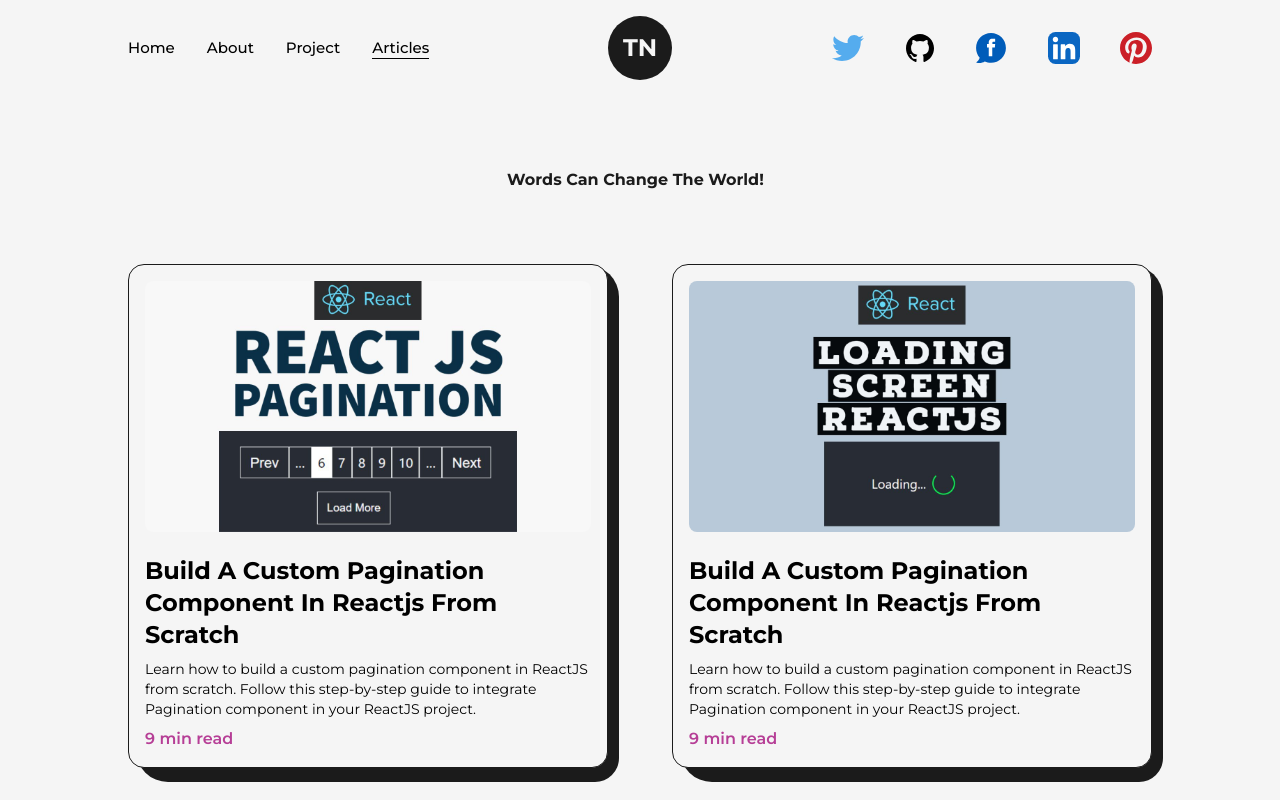
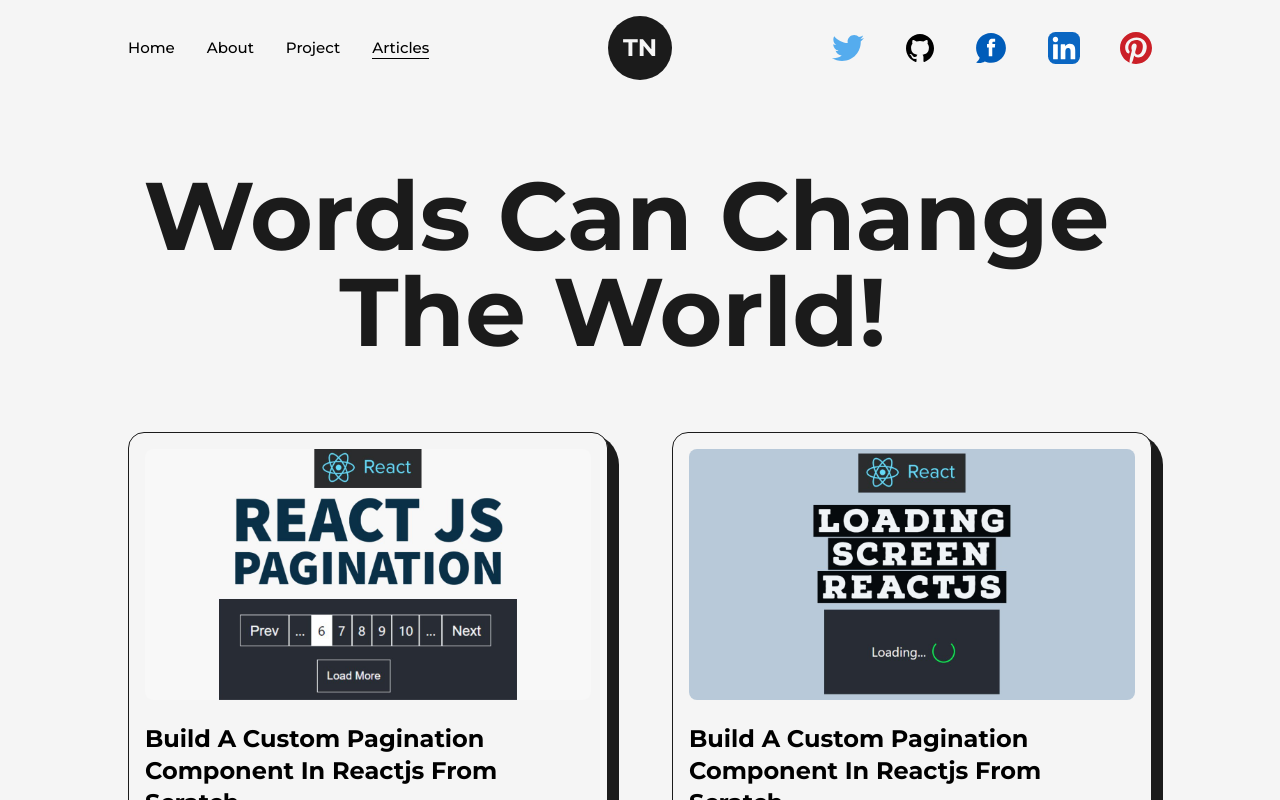
Before and after one commit to TruongTanNghia/Build-My-Profile-NextJs, a Next.js app: page /articles in a window 1280 px wide. Shown: the top 800 px of the page. Built offline with nearby package versions, Linux system fonts and the light colour scheme.

Commit message:
feat : #14 [Page] - Articles page

```diff
--- a/src/pages/articles.js
+++ b/src/pages/articles.js
@@ -108,7 +108,10 @@ const articles = () => {
       </Head>
       <main className="w-full mb-16 flex flex-col items-center justify-center overflow-hidden">
         <Layout className="pt-16">
-          <AnimatedText text="Words Can Change The World! " className="mb-16" />
+          <AnimatedText
+            text="Words Can Change The World! "
+            className="text-8xl mb-16"
+          />
           <ul className="grid grid-cols-2 gap-16">
             <FeaturedArticles
               title="    Build A Custom Pagination Component In Reactjs From Scratch"
```
